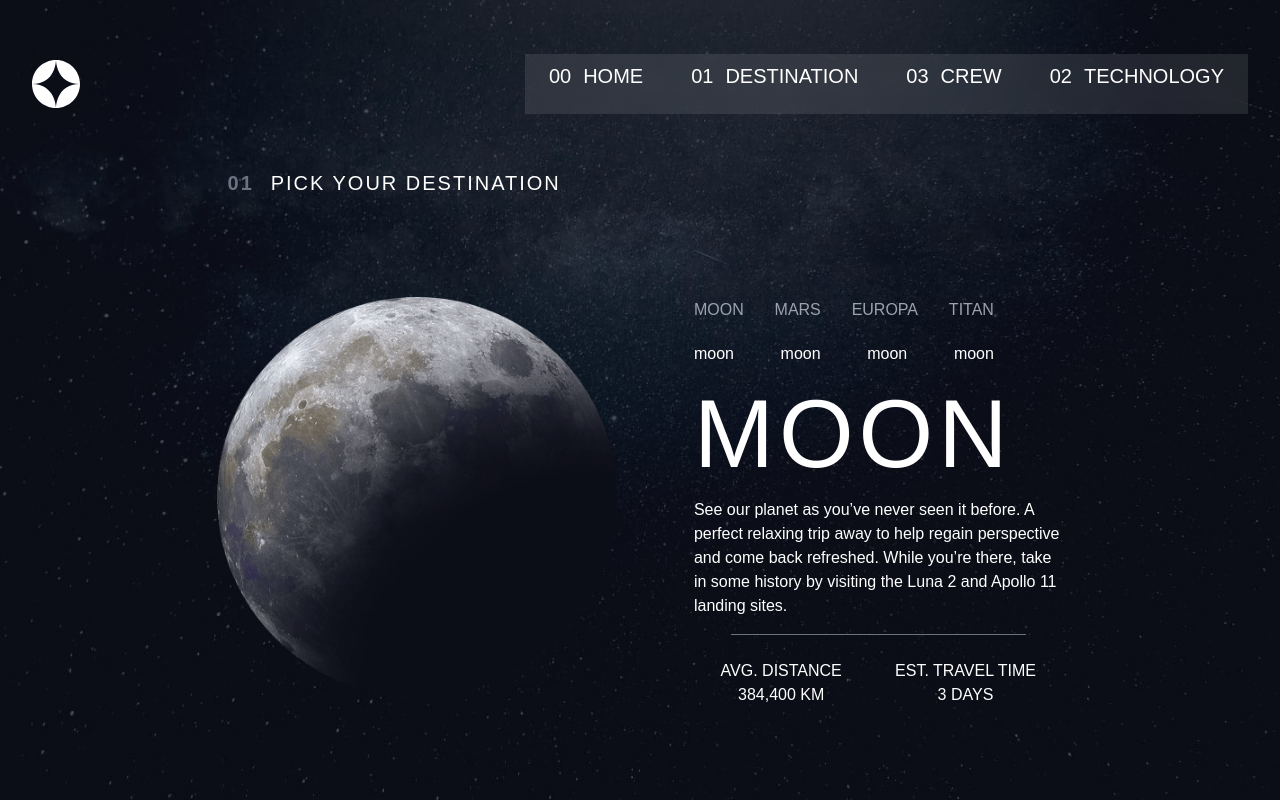
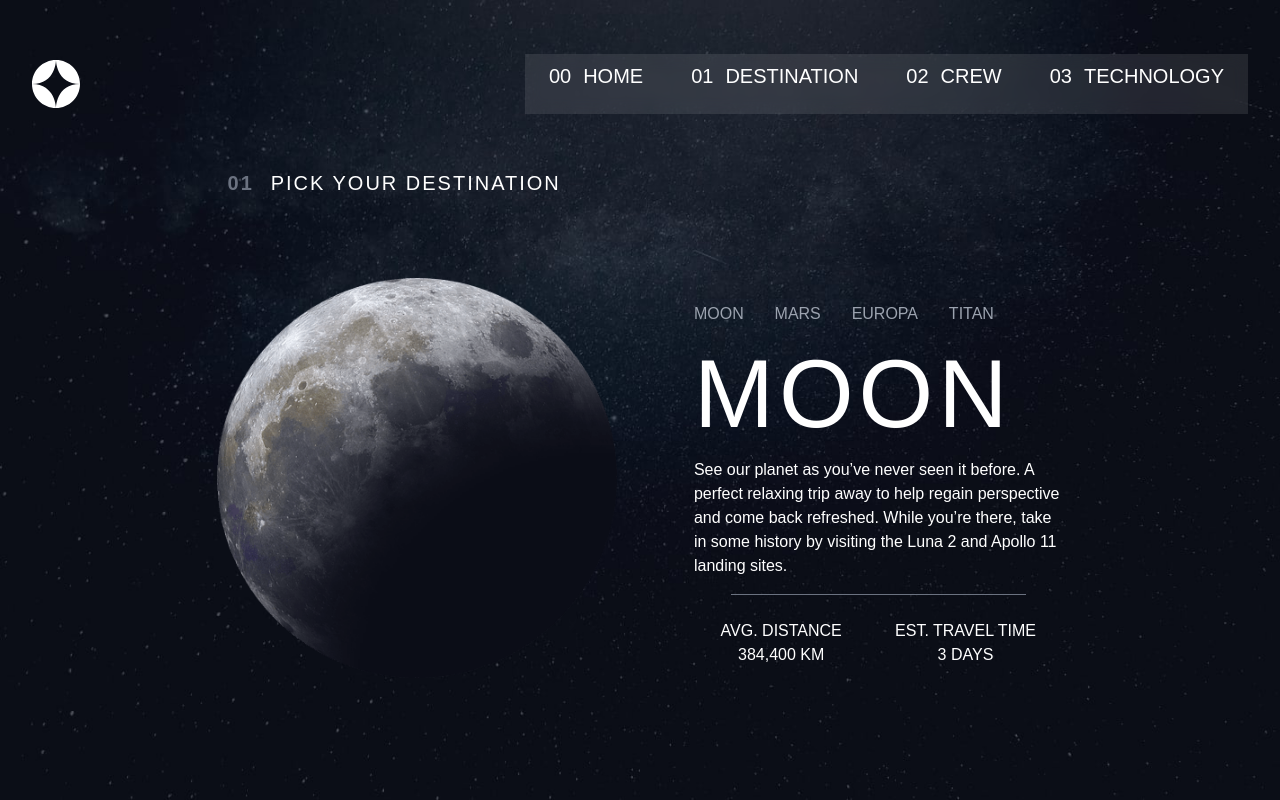
Before and after one commit to JubrilKolade/space-tourism, a Next.js app: page /destination in a window 1280 px wide. Built offline with nearby package versions, Linux system fonts and the light colour scheme; a web font is replaced by a local one.

Commit message:
refactored destination page and navbar

```diff
--- a/app/components/navbar/index.tsx
+++ b/app/components/navbar/index.tsx
@@ -57,7 +57,7 @@ const NavBar = () => {
                 <li className="pb-6 text-xl text-white py-2 px-6 text-center  border-b-2 md:border-b-0  hover:bg-purple-600  border-purple-900  md:hover:border-b-2 md:hover:border-white md:hover:bg-transparent">
                   <Link href="/crew" onClick={() => setIsOpen(!isOpen)}>
                     <div className='flex justify-center items-center uppercase'>
-                      <span>03</span>
+                      <span>02</span>
                       <p className='ml-3'>crew</p>
                     </div>
                   </Link>
@@ -65,7 +65,7 @@ const NavBar = () => {
                 <li className="pb-6 text-xl text-white py-2 px-6 text-center  border-b-2 md:border-b-0  hover:bg-purple-600  border-purple-900  md:hover:border-b-2 md:hover:border-white md:hover:bg-transparent">
                   <Link href="/technology" onClick={() => setIsOpen(!isOpen)}>
                     <div className='flex justify-center items-center uppercase'>
-                      <span>02</span>
+                      <span>03</span>
                       <p className='ml-3'>Technology</p>
                     </div>
                   </Link>
--- a/app/destination/page.tsx
+++ b/app/destination/page.tsx
@@ -56,7 +56,7 @@ const Destination = () => {
 
                 <div className=" text-white w-full lg:w-[40%]">
                   <DestinationNavBar />
-                  <ul className="flex text-white items-center justify-between w-[300px] uppercase mx-auto lg:mx-0 my-5">
+                  {/* <ul className="flex text-white items-center justify-between w-[300px] uppercase mx-auto lg:mx-0 my-5">
                     {destinationInfo.map((location) => (
                       // <li key={index}>
                       //   <Link
@@ -78,7 +78,7 @@ const Destination = () => {
                       {location.location}
                       </button>
                     ))}
-                  </ul>
+                  </ul> */}
 
 
                   <h1 className='text-4xl lg:text-8xl text-center lg:text-left uppercase tracking-[5px] my-4'>moon</h1>
```
